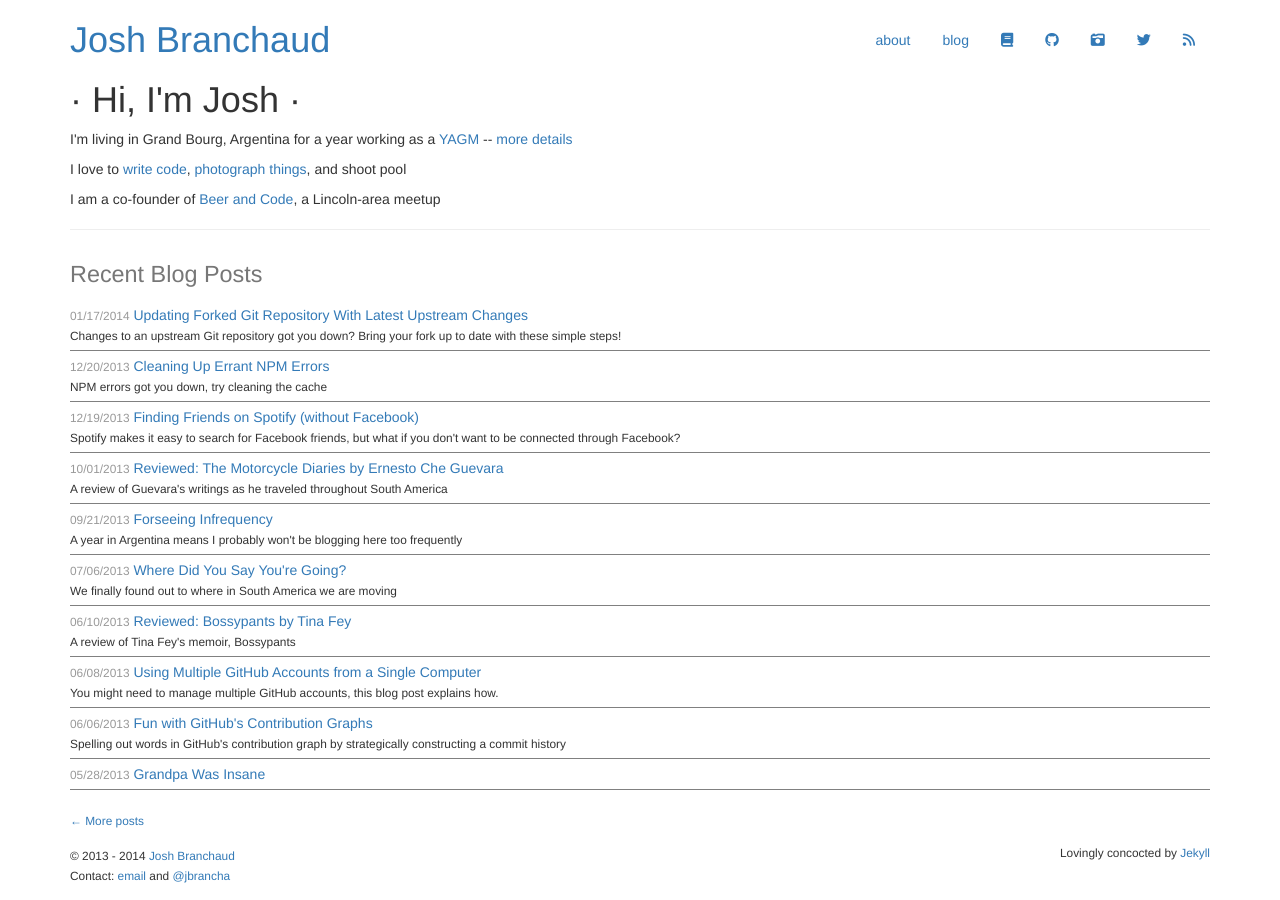
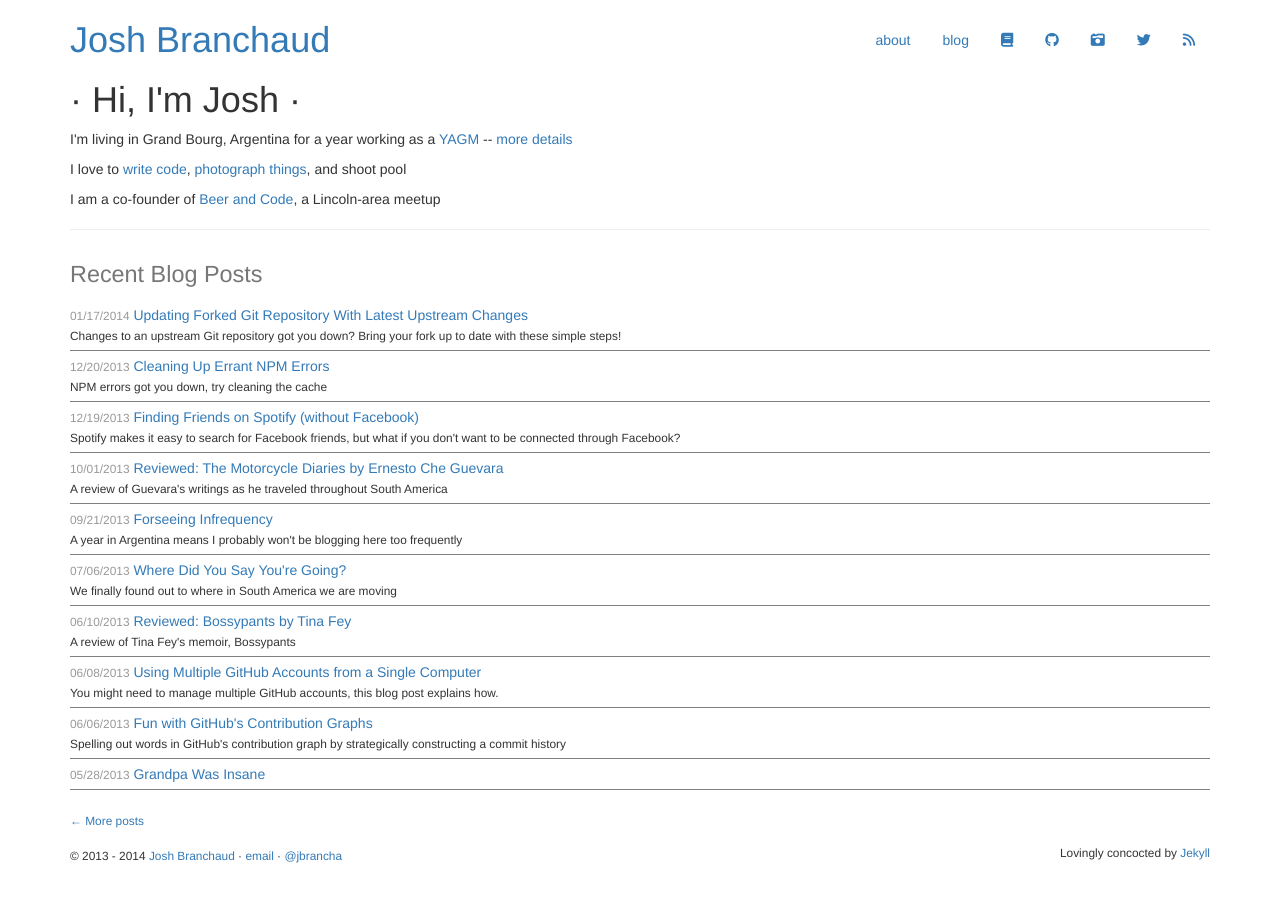
Before and after one commit to jbranchaud/blog, a Jekyll site: the page built from index.html, in a window 1280 px wide. Built offline with Jekyll 4.4.1, drawn with Linux system fonts in a browser that asks for light colours; nearby versions of some CDN libraries; library files that are not in the unit come from our copies.

Commit message:
Updating the footer content. Everything is on a single line now.

```diff
--- a/_layouts/default.html
+++ b/_layouts/default.html
@@ -89,13 +89,7 @@
 
 		<!-- Copyright information can be contained within the <small> element. The <time> element is used here to indicate that the '2012' is a date -->
             <small>&copy; <time datetime="2013">2013</time> - <time datetime="2014">2014</time> <a href="http://joshbranchaud.com">Josh
-                Branchaud</a> </small><br />
-        <small>
-            Contact:
-            <a href="mailto:jbranchaud@gmail.com">email</a>
-            and
-            <a href="http://twitter.com/jbrancha">@jbrancha</a>
-        </small>
+                Branchaud</a> &middot; <a href="mailto:jbranchaud@gmail.com">email</a> &middot; <a href="http://twitter.com/jbrancha">@jbrancha</a></small><br />
 
 	</footer>
 
```
